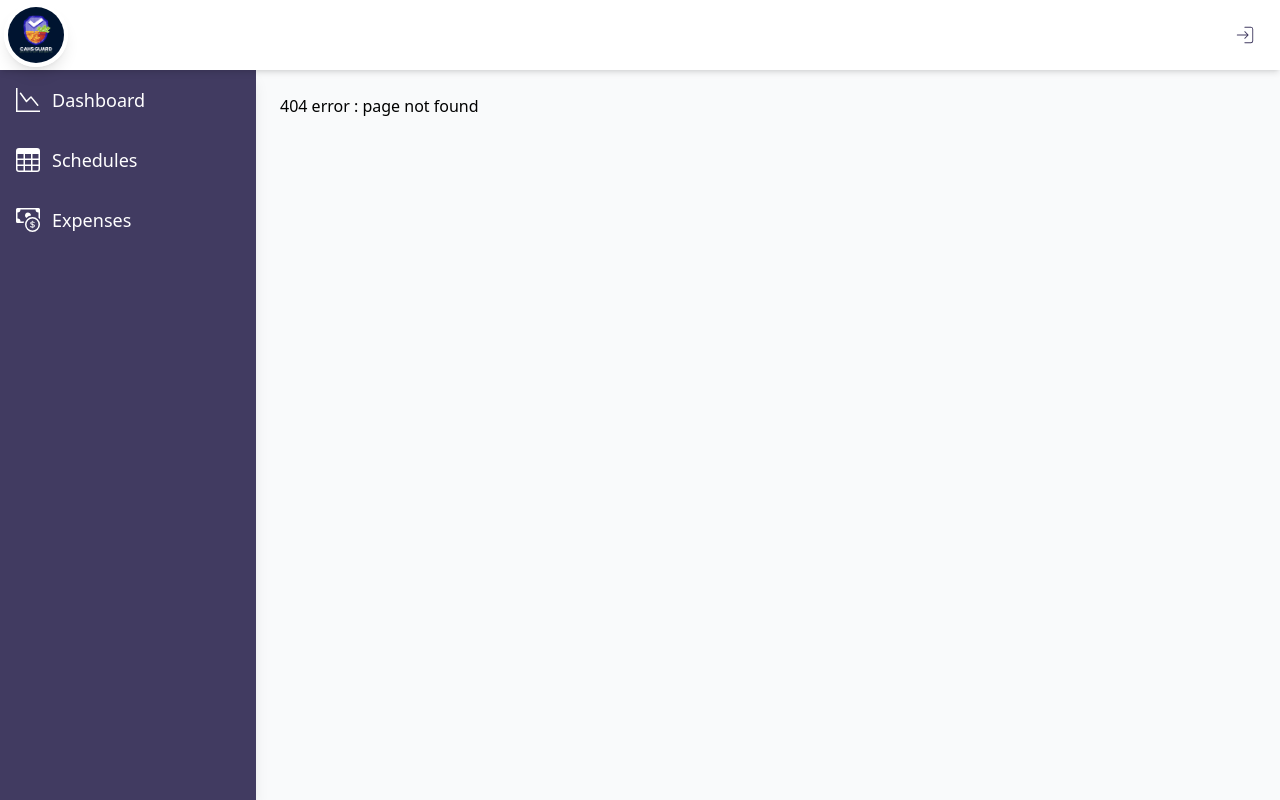
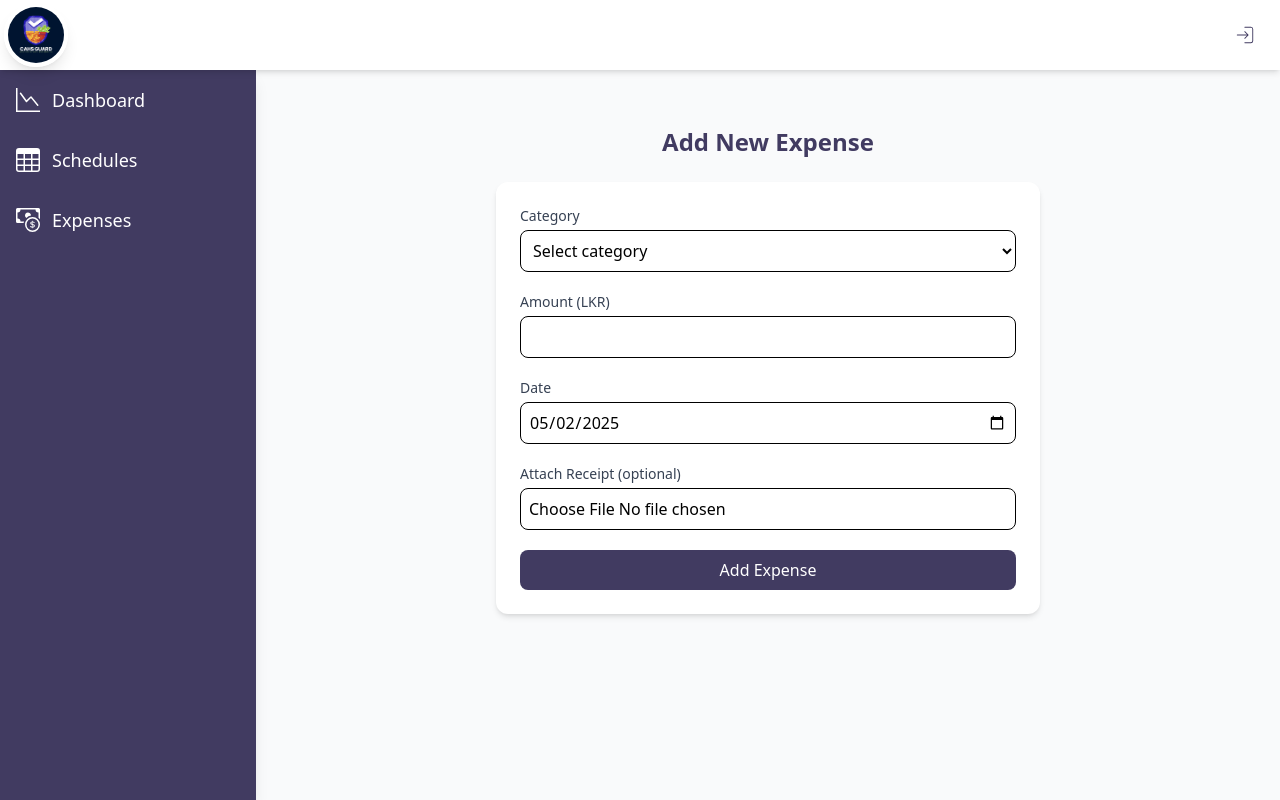
Before and after one commit to Chathura11/CG-frontend, a React (Vite) app: page /add-expense in a window 1280 px wide. Before the commit this address had no page. Built offline with nearby package versions, Linux system fonts and the light colour scheme.

Commit message:
modified

```diff
--- /dev/null
+++ b/src/pages/home/addExpensePage.jsx
@@ -0,0 +1,110 @@
+import { useState } from "react";
+import axios from "axios";
+import { useNavigate } from "react-router-dom";
+import mediaUpload from "../../utils/mediaUpload";
+
+export default function AddExpensePage() {
+  const [category, setCategory] = useState("");
+  const [amount, setAmount] = useState("");
+  const [date, setDate] = useState(new Date().toISOString().split("T")[0]);
+  const [receipt, setReceipt] = useState(null);
+  const [error, setError] = useState("");
+  const navigate = useNavigate();
+
+  const handleSubmit = async (e) => {
+    e.preventDefault();
+    setError("");
+
+    let receiptUrl='';
+    if(receipt){
+        receiptUrl = await mediaUpload(receipt);
+    }
+
+    const data ={
+        category : category,
+        amount : amount,
+        date : date,
+        receiptImageUrl : receiptUrl
+    }
+
+
+    try {
+      const token = localStorage.getItem("token");
+      console.log(data);
+      await axios.post(`${import.meta.env.VITE_BACKEND_URL}/api/expenses`, data, {
+        headers: {
+          Authorization: `Bearer ${token}`
+        }
+      });
+
+      navigate("/expenses");
+    } catch (err) {
+      setError(err.response?.data?.message || "Something went wrong");
+    }
+  };
+
+  return (
+    <div className="max-w-xl mx-auto px-4 py-8">
+      <h2 className="text-2xl font-bold mb-6 text-center text-accent">Add New Expense</h2>
+
+      <form onSubmit={handleSubmit} className="space-y-5 bg-white p-6 rounded-xl shadow-md">
+        {error && <p className="text-red-500 text-sm">{error}</p>}
+
+        <div>
+          <label className="block text-sm font-medium text-gray-700">Category</label>
+          <select
+            value={category}
+            onChange={(e) => setCategory(e.target.value)}
+            className="w-full mt-1 p-2 border rounded-lg focus:outline-none focus:ring-2 focus:ring-accent"
+            required
+          >
+            <option value="">Select category</option>
+            <option value="transport">Transport</option>
+            <option value="food">Food</option>
+            <option value="loan">Loan</option>
+            <option value="entertainment">Entertainment</option>
+          </select>
+        </div>
+
+        <div>
+          <label className="block text-sm font-medium text-gray-700">Amount (LKR)</label>
+          <input
+            type="number"
+            value={amount}
+            onChange={(e) => setAmount(e.target.value)}
+            required
+            className="w-full mt-1 p-2 border rounded-lg focus:outline-none focus:ring-2 focus:ring-accent"
+          />
+        </div>
+
+        <div>
+          <label className="block text-sm font-medium text-gray-700">Date</label>
+          <input
+            type="date"
+            value={date}
+            onChange={(e) => setDate(e.target.value)}
+            required
+            className="w-full mt-1 p-2 border rounded-lg focus:outline-none focus:ring-2 focus:ring-accent"
+          />
+        </div>
+
+        <div>
+          <label className="block text-sm font-medium text-gray-700">Attach Receipt (optional)</label>
+          <input
+            type="file"
+            accept="image/*"
+            onChange={(e) => setReceipt(e.target.files[0])}
+            className="w-full mt-1 p-2 border rounded-lg"
+          />
+        </div>
+
+        <button
+          type="submit"
+          className="w-full bg-accent text-white py-2 rounded-lg cursor-pointer hover:bg-accent-second transition"
+        >
+          Add Expense
+        </button>
+      </form>
+    </div>
+  );
+}
--- a/src/pages/home/expensesPage.jsx
+++ b/src/pages/home/expensesPage.jsx
@@ -1,8 +1,9 @@
 import axios from "axios";
-import { useEffect, useState } from "react";
+import { useEffect, useState} from "react";
 import { MdAdd, MdReceiptLong } from "react-icons/md";
 import { BsCashCoin } from "react-icons/bs";
 import { format } from "date-fns";
+import { useNavigate } from "react-router-dom";
 
 export default function ExpensesPage() {
   const [expenses, setExpenses] = useState([]);
@@ -14,6 +15,8 @@ export default function ExpensesPage() {
     loan: "bg-[#A34054] text-white",
     entertainment: "bg-red-500 text-white"
   };
+
+  const navigate = useNavigate();
 
   const total = expenses.reduce((sum, e) => sum + e.amount, 0);
 
@@ -100,7 +103,7 @@ export default function ExpensesPage() {
         </div>
       )}
 
-      <button className="absolute right-6 bottom-6 shadow-lg">
+      <button onClick={()=>navigate('/add-expense')} className="absolute right-6 bottom-6 shadow-lg">
         <MdAdd className="bg-accent rounded-full text-white text-6xl p-2 cursor-pointer hover:bg-accent-second transition" />
       </button>
     </div>
--- a/src/pages/home/homePage.jsx
+++ b/src/pages/home/homePage.jsx
@@ -7,6 +7,7 @@ import Dashboard from './dashboard'
 import SideBar from '../../components/sidebar'
 import ExpensesPage from './expensesPage'
 import SchedulesPage from './schedulesPage'
+import AddExpensePage from './addExpensePage'
 
 export default function HomePage(){
     return(
@@ -19,6 +20,7 @@ export default function HomePage(){
                         <Route path='/user-profile' element={<UserProfile/>}></Route>
                         <Route path='/user-edit' element={<UserEdit/>}></Route>
                         <Route path='/expenses' element={<ExpensesPage/>}/>
+                        <Route path='/add-expense' element={<AddExpensePage/>}/>
                         <Route path='/schedules' element={<SchedulesPage/>}/>
                         <Route path='/' element={<Dashboard/>}/>
                         <Route path='/*' element={<Error/>}/>
```
